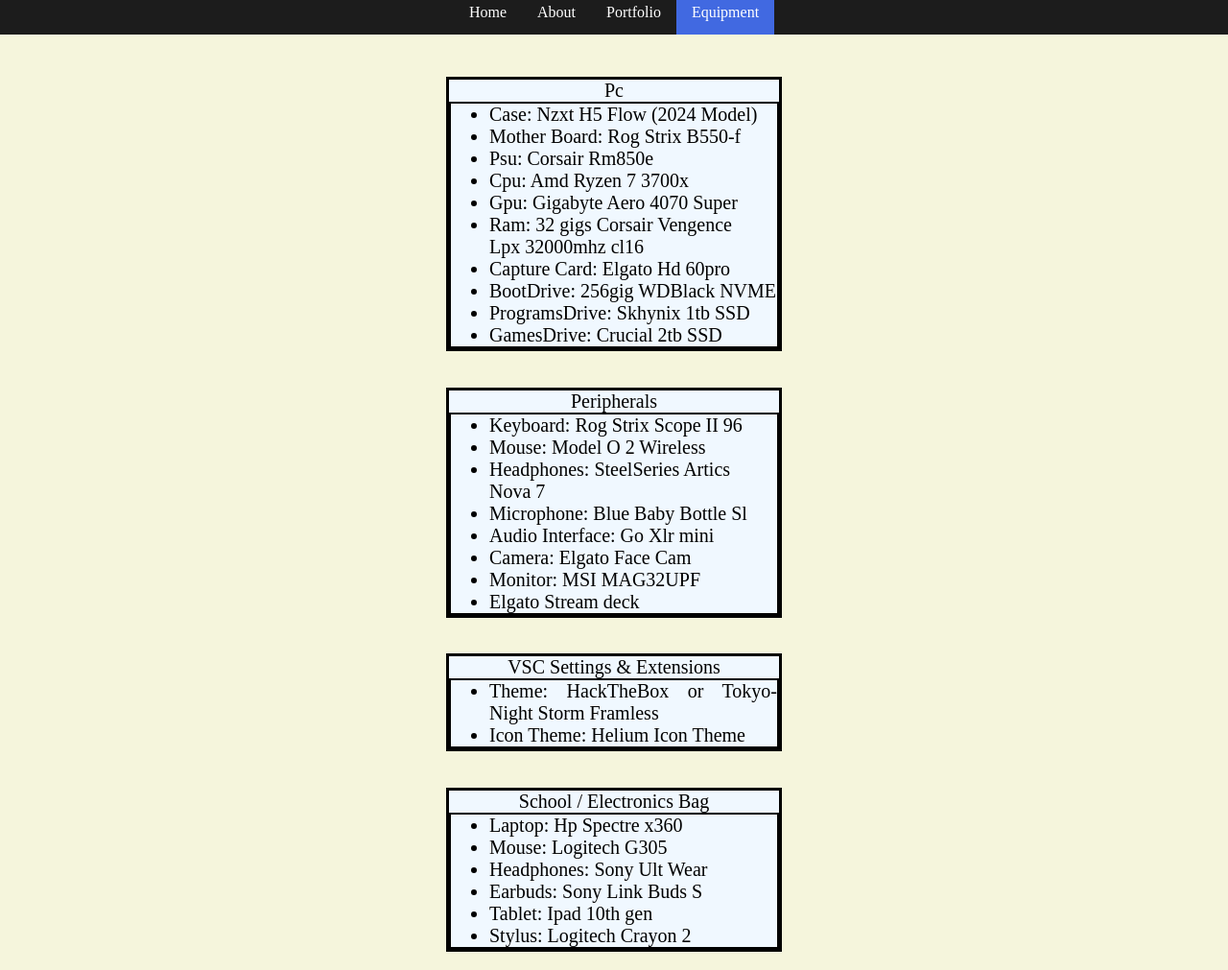
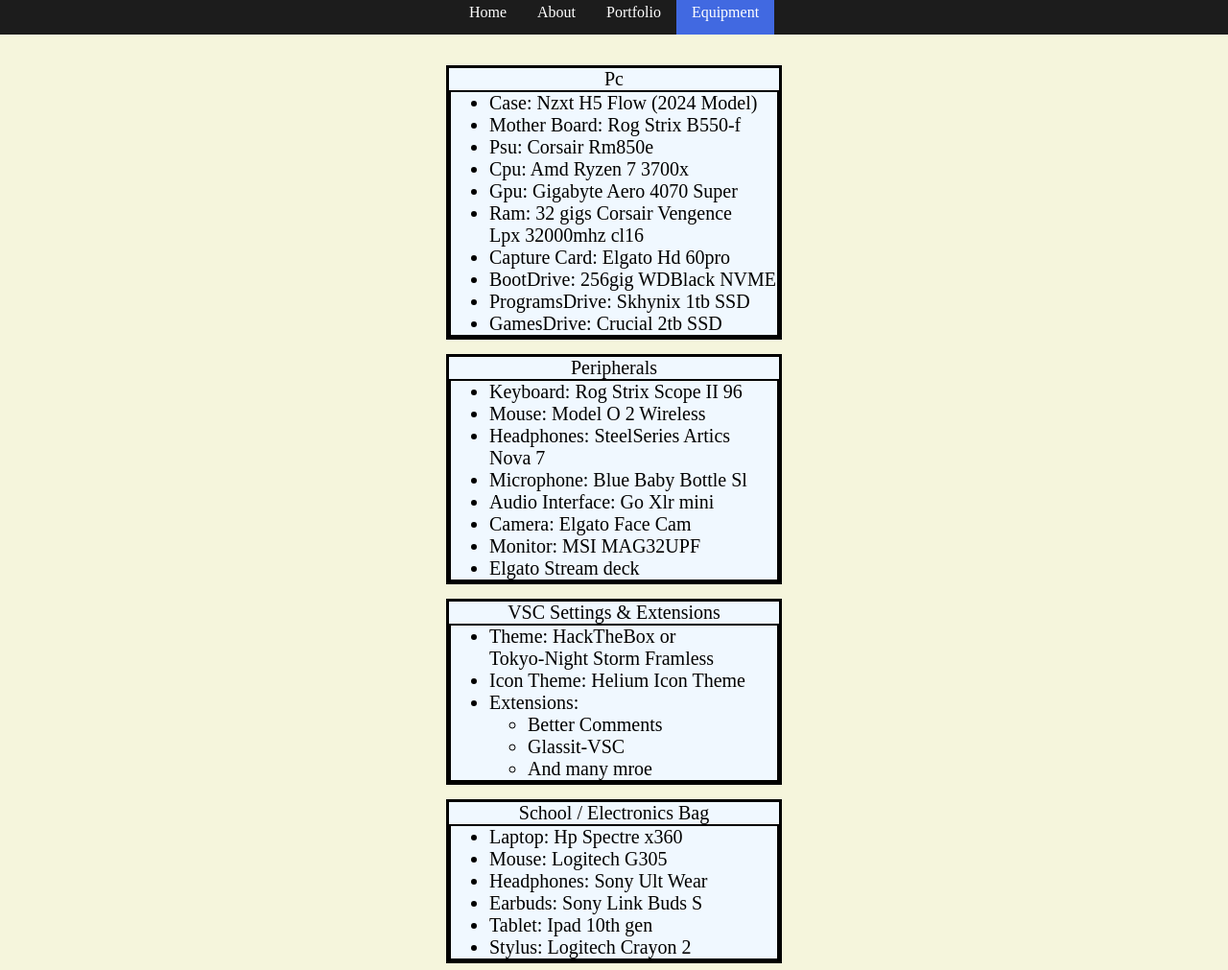
Before and after one commit to Alexdoesvoices/Alexdoesvoice-HTML-Site-V2, a plain HTML site: page Pages/equipment.html in a window 1280 px wide. Shown: the whole page at 96% size. Drawn offline with Linux system fonts and the light colour scheme.

Commit message:
Updated Equipment

```diff
--- a/Pages/equipment.html
+++ b/Pages/equipment.html
@@ -55,17 +55,16 @@
          <div class="borderer" style="background-color: aliceblue; font-size: 20px; margin: auto; border: solid; text-align: center; position: relative; ;">
             VSC Settings & Extensions
          <ul class="borderer" style="margin: auto; width: 300px; border: 2px solid; text-align: justify;">
-        <li>Theme: HackTheBox or Tokyo-Night Storm Framless</li>
+        <li>Theme: HackTheBox or <br> Tokyo-Night Storm Framless</li>
         <li>Icon Theme: Helium Icon Theme</li>
         <!--TODO: Add back at somepoint -->
-        <!-- <li>Extensions:
+        <li>Extensions:
          <ul>
             <li>Better Comments</li>
-            <li>Git & Git History</li>
-            <li>Live Preview & Live Server</li>
-            <li>Open In Browser</li>
+            <li>Glassit-VSC</li>
+            <li>And many mroe</li>
          </ul>
-      </li> -->
+      </li>
         </ul>
            </div>
 
```
